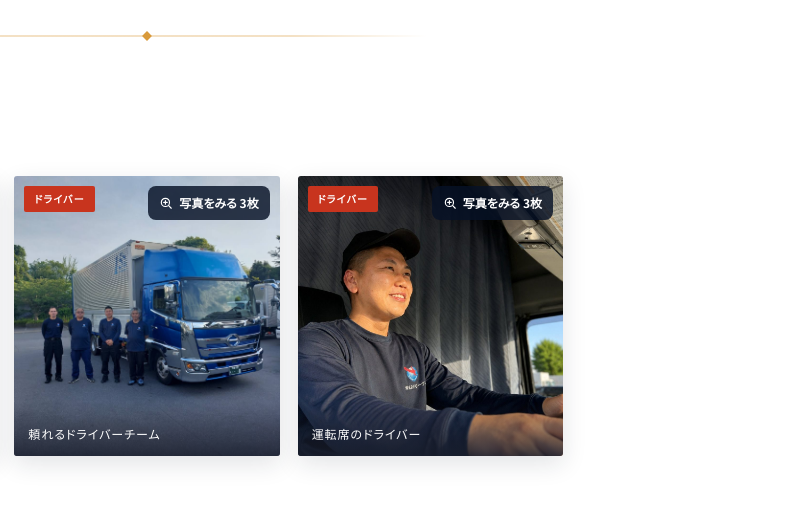
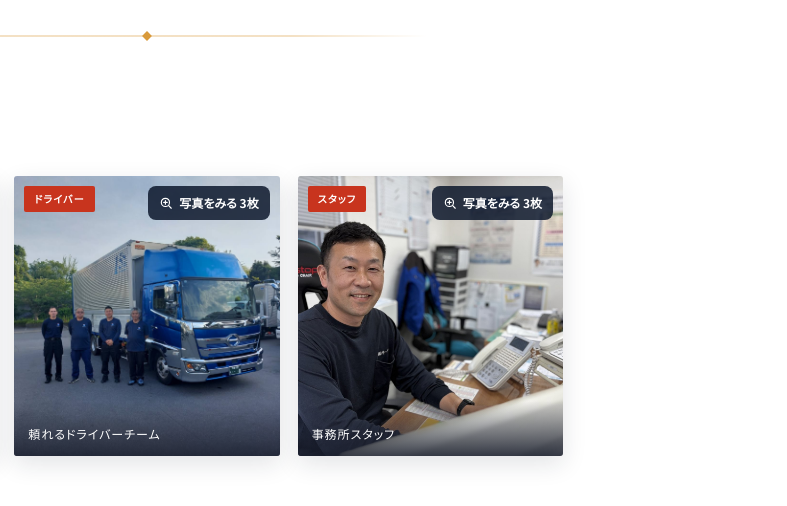
Before and after one commit to getegeteakete/leap, a plain HTML site: page office-kanagawa.html in a window 1280 px wide. Shown: the part 3073-3579 px from the top of the page, 493-1280 px from the left. Drawn offline with Linux system fonts and the light colour scheme.

Commit message:
神奈川営業所：スタッフの『運転席ドライバー』写真を事務所スタッフ写真に差し替え（旧画像削除）

```diff
--- a/office-kanagawa.html
+++ b/office-kanagawa.html
@@ -219,9 +219,9 @@
   <div class="block">
     <div class="block-head"><span class="eyebrow">STAFF</span><h2>スタッフ</h2></div>
     <div class="facility-grid office-gallery">
-      <button type="button" class="gallery-item" data-name="神奈川営業所スタッフ" data-images='["/assets/real-kanagawa-staff-sign.jpg?v=2","/assets/real-kanagawa-drivers.jpg","/assets/real-kanagawa-driver.jpg"]' data-start="0" onclick="openVehLightbox(this)"><span class="gal-tag">スタッフ</span><img src="/assets/real-kanagawa-staff-sign.jpg?v=2" alt="神奈川営業所スタッフ" loading="lazy"><figcaption>神奈川営業所スタッフ</figcaption><span class="gal-more"><svg viewBox="0 0 24 24" fill="none" stroke="currentColor" stroke-width="2" stroke-linecap="round"><circle cx="11" cy="11" r="7"/><line x1="21" y1="21" x2="16.65" y2="16.65"/><line x1="11" y1="8" x2="11" y2="14"/><line x1="8" y1="11" x2="14" y2="11"/></svg>写真をみる 3枚</span></button>
-      <button type="button" class="gallery-item" data-name="神奈川営業所スタッフ" data-images='["/assets/real-kanagawa-staff-sign.jpg?v=2","/assets/real-kanagawa-drivers.jpg","/assets/real-kanagawa-driver.jpg"]' data-start="1" onclick="openVehLightbox(this)"><span class="gal-tag">ドライバー</span><img src="/assets/real-kanagawa-drivers.jpg" alt="神奈川のドライバーチーム" loading="lazy"><figcaption>頼れるドライバーチーム</figcaption><span class="gal-more"><svg viewBox="0 0 24 24" fill="none" stroke="currentColor" stroke-width="2" stroke-linecap="round"><circle cx="11" cy="11" r="7"/><line x1="21" y1="21" x2="16.65" y2="16.65"/><line x1="11" y1="8" x2="11" y2="14"/><line x1="8" y1="11" x2="14" y2="11"/></svg>写真をみる 3枚</span></button>
-      <button type="button" class="gallery-item" data-name="神奈川営業所スタッフ" data-images='["/assets/real-kanagawa-staff-sign.jpg?v=2","/assets/real-kanagawa-drivers.jpg","/assets/real-kanagawa-driver.jpg"]' data-start="2" onclick="openVehLightbox(this)"><span class="gal-tag">ドライバー</span><img src="/assets/real-kanagawa-driver.jpg" alt="運転席のドライバー" loading="lazy"><figcaption>運転席のドライバー</figcaption><span class="gal-more"><svg viewBox="0 0 24 24" fill="none" stroke="currentColor" stroke-width="2" stroke-linecap="round"><circle cx="11" cy="11" r="7"/><line x1="21" y1="21" x2="16.65" y2="16.65"/><line x1="11" y1="8" x2="11" y2="14"/><line x1="8" y1="11" x2="14" y2="11"/></svg>写真をみる 3枚</span></button>
+      <button type="button" class="gallery-item" data-name="神奈川営業所スタッフ" data-images='["/assets/real-kanagawa-staff-sign.jpg?v=2","/assets/real-kanagawa-drivers.jpg","/assets/real-kanagawa-staff-office.jpg"]' data-start="0" onclick="openVehLightbox(this)"><span class="gal-tag">スタッフ</span><img src="/assets/real-kanagawa-staff-sign.jpg?v=2" alt="神奈川営業所スタッフ" loading="lazy"><figcaption>神奈川営業所スタッフ</figcaption><span class="gal-more"><svg viewBox="0 0 24 24" fill="none" stroke="currentColor" stroke-width="2" stroke-linecap="round"><circle cx="11" cy="11" r="7"/><line x1="21" y1="21" x2="16.65" y2="16.65"/><line x1="11" y1="8" x2="11" y2="14"/><line x1="8" y1="11" x2="14" y2="11"/></svg>写真をみる 3枚</span></button>
+      <button type="button" class="gallery-item" data-name="神奈川営業所スタッフ" data-images='["/assets/real-kanagawa-staff-sign.jpg?v=2","/assets/real-kanagawa-drivers.jpg","/assets/real-kanagawa-staff-office.jpg"]' data-start="1" onclick="openVehLightbox(this)"><span class="gal-tag">ドライバー</span><img src="/assets/real-kanagawa-drivers.jpg" alt="神奈川のドライバーチーム" loading="lazy"><figcaption>頼れるドライバーチーム</figcaption><span class="gal-more"><svg viewBox="0 0 24 24" fill="none" stroke="currentColor" stroke-width="2" stroke-linecap="round"><circle cx="11" cy="11" r="7"/><line x1="21" y1="21" x2="16.65" y2="16.65"/><line x1="11" y1="8" x2="11" y2="14"/><line x1="8" y1="11" x2="14" y2="11"/></svg>写真をみる 3枚</span></button>
+      <button type="button" class="gallery-item" data-name="神奈川営業所スタッフ" data-images='["/assets/real-kanagawa-staff-sign.jpg?v=2","/assets/real-kanagawa-drivers.jpg","/assets/real-kanagawa-staff-office.jpg"]' data-start="2" onclick="openVehLightbox(this)"><span class="gal-tag">スタッフ</span><img src="/assets/real-kanagawa-staff-office.jpg" alt="神奈川営業所スタッフ" loading="lazy"><figcaption>事務所スタッフ</figcaption><span class="gal-more"><svg viewBox="0 0 24 24" fill="none" stroke="currentColor" stroke-width="2" stroke-linecap="round"><circle cx="11" cy="11" r="7"/><line x1="21" y1="21" x2="16.65" y2="16.65"/><line x1="11" y1="8" x2="11" y2="14"/><line x1="8" y1="11" x2="14" y2="11"/></svg>写真をみる 3枚</span></button>
     </div>
   </div>
 
```
Also changed, not shown: assets/real-kanagawa-driver.jpg (deleted), assets/real-kanagawa-staff-office.jpg (added).
